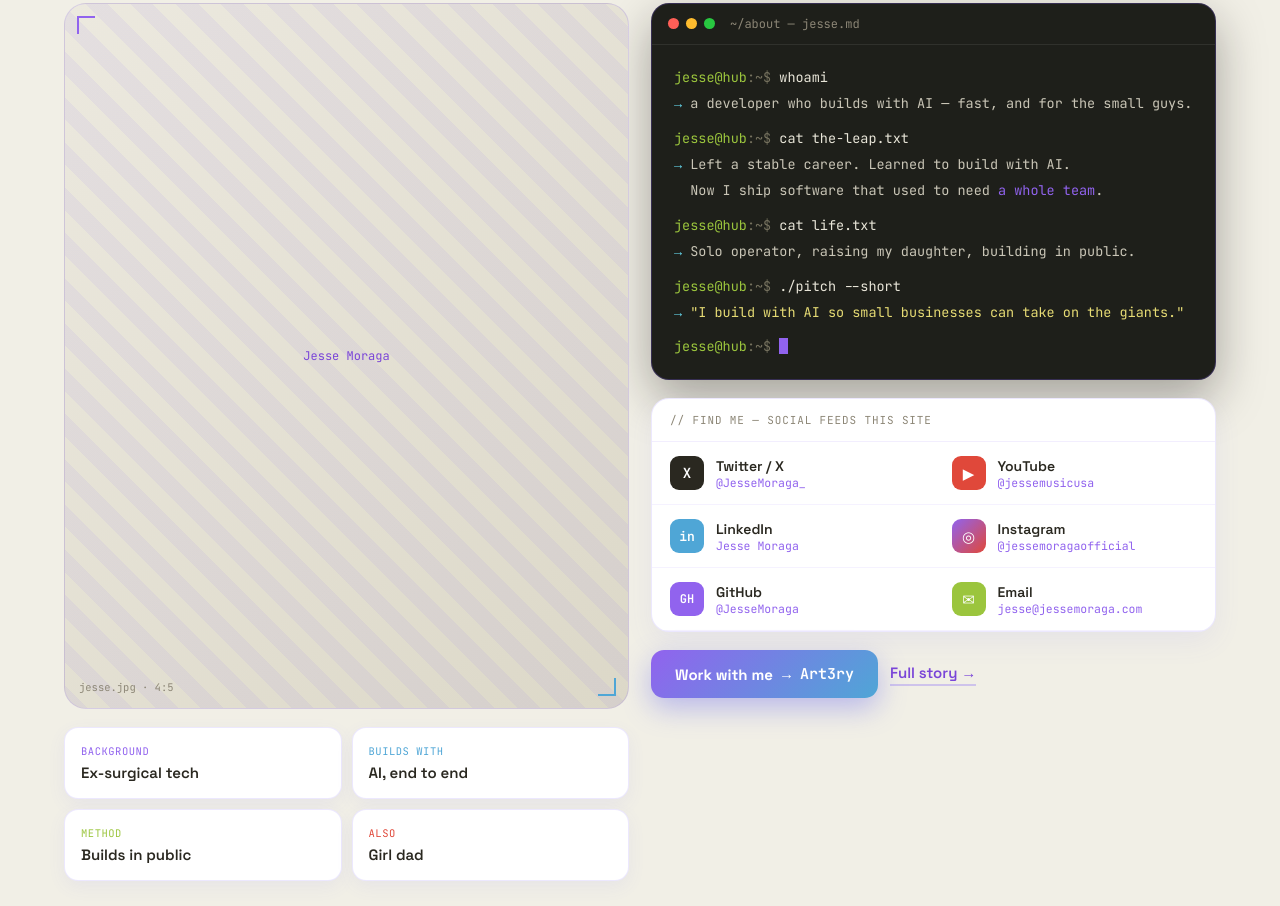
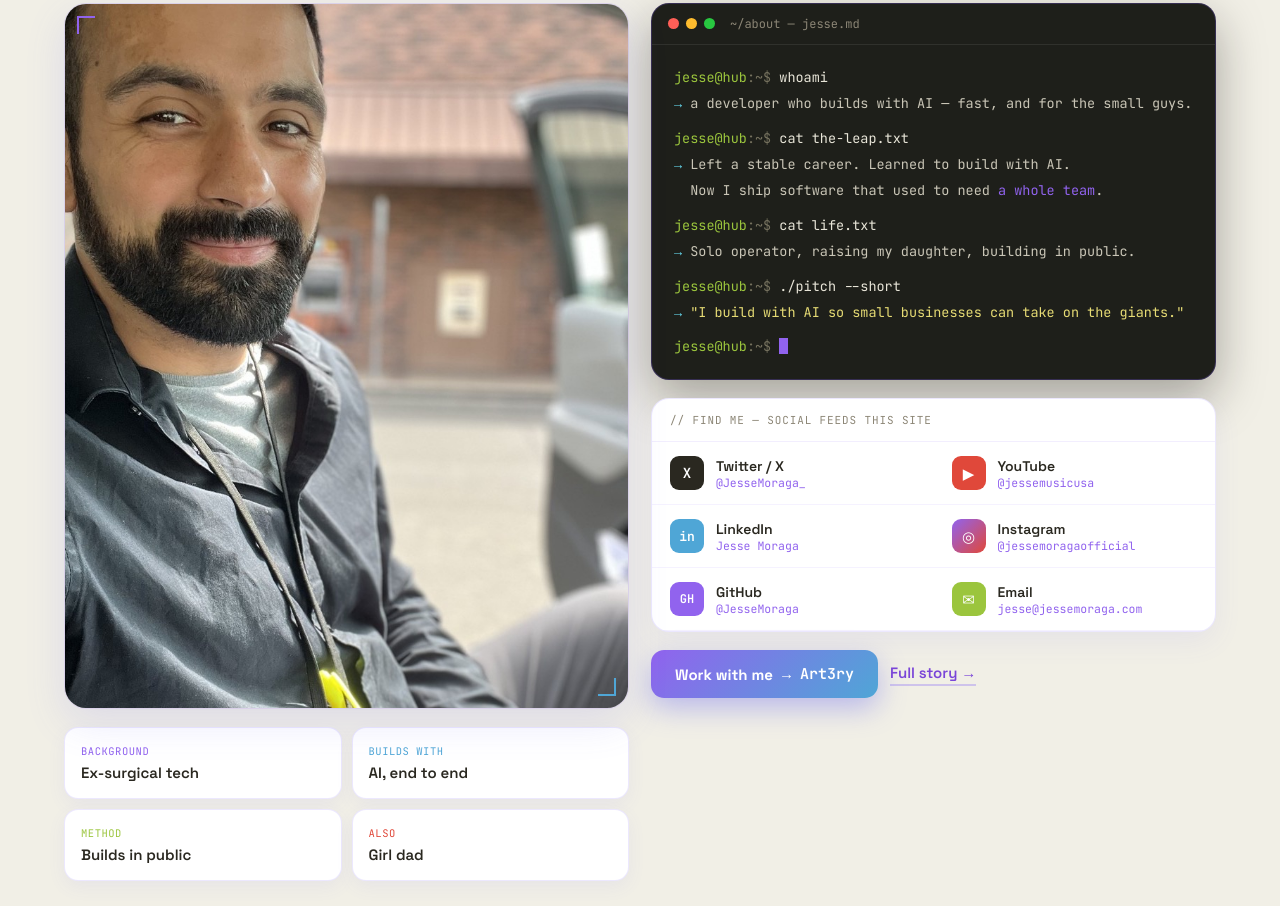
Before and after one commit to Art3ry-com/jessemoraga-com, a plain HTML site: page index.html in a window 1280 px wide. Shown: the part 5893-6799 px from the top of the page. Drawn offline with Linux system fonts and the light colour scheme.

Commit message:
Add real profile photo to About section
Replace the gray 4:5 photo placeholder with jesse.jpg (cropped headshot).

Co-Authored-By: Claude Opus 4.8 (1M context) <noreply@anthropic.com>

```diff
--- a/index.html
+++ b/index.html
@@ -442,12 +442,10 @@
     <div style="display:grid; grid-template-columns:repeat(auto-fit,minmax(290px,1fr)); gap:22px; align-items:start;">
       <!-- LEFT: photo + facts -->
       <div data-reveal style="display:flex; flex-direction:column; gap:18px;">
-        <div style="position:relative; border-radius:22px; overflow:hidden; aspect-ratio:4/5; background:linear-gradient(135deg,#ECE9DF,#DCD8C8); border:1px solid rgba(124,92,246,0.2); display:flex; align-items:center; justify-content:center;">
-          <div aria-hidden="true" style="position:absolute; inset:0; background-image:repeating-linear-gradient(45deg, rgba(124,92,246,0.07) 0 16px, transparent 16px 32px);"></div>
+        <div style="position:relative; border-radius:22px; overflow:hidden; aspect-ratio:4/5; border:1px solid rgba(124,92,246,0.2); box-shadow:0 14px 40px rgba(99,102,241,0.14);">
+          <img src="jesse.jpg" alt="Jesse Moraga" width="800" height="1000" loading="lazy" style="position:absolute; inset:0; width:100%; height:100%; object-fit:cover; display:block;">
           <div aria-hidden="true" style="position:absolute; top:12px; left:12px; width:18px; height:18px; border-top:2px solid #9163EE; border-left:2px solid #9163EE;"></div>
           <div aria-hidden="true" style="position:absolute; bottom:12px; right:12px; width:18px; height:18px; border-bottom:2px solid #4FA6D6; border-right:2px solid #4FA6D6;"></div>
-          <span style="position:relative; font-family:'JetBrains Mono',monospace; font-size:12px; color:#7A45D8;">Jesse Moraga</span>
-          <span style="position:absolute; bottom:14px; left:14px; font-family:'JetBrains Mono',monospace; font-size:10.5px; color:#8C8676;">jesse.jpg · 4:5</span>
         </div>
         <!-- fact grid -->
         <div style="display:grid; grid-template-columns:1fr 1fr; gap:10px;">
```
Also changed, not shown: jesse.jpg (added).
